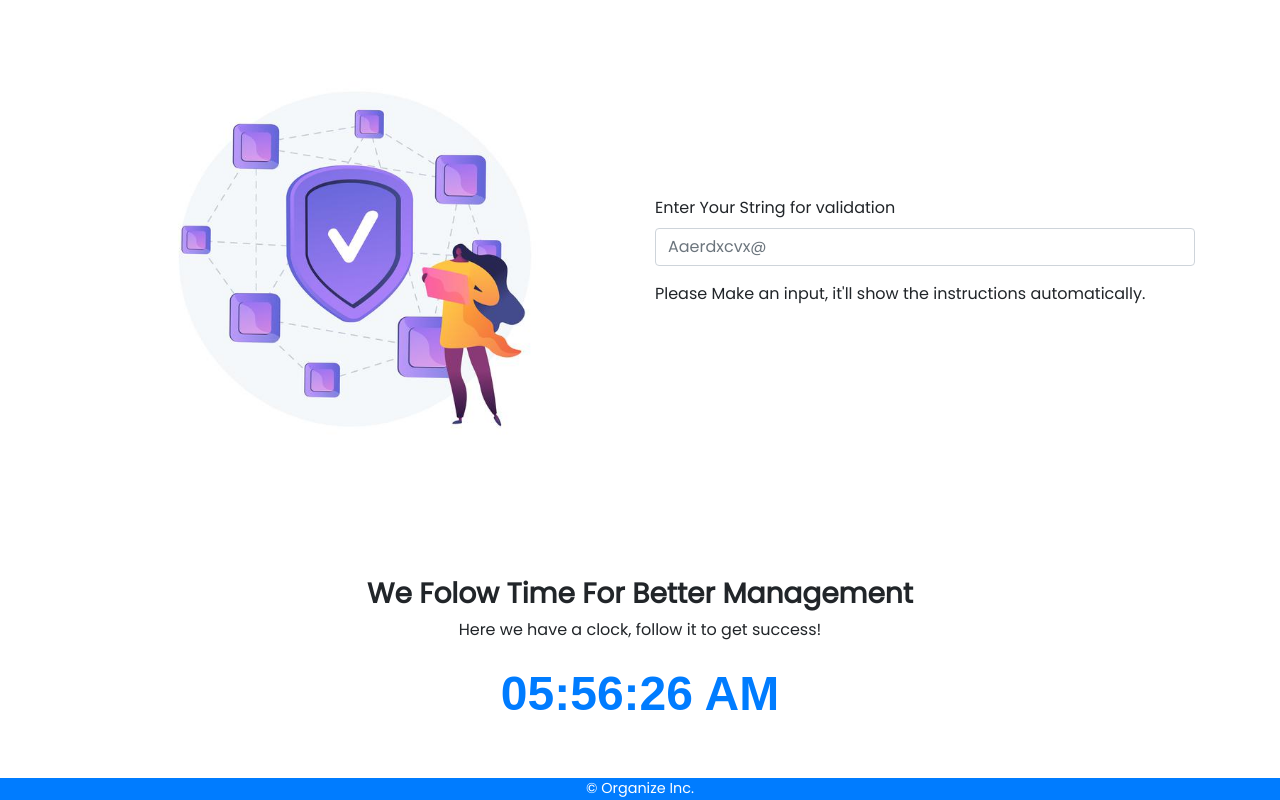
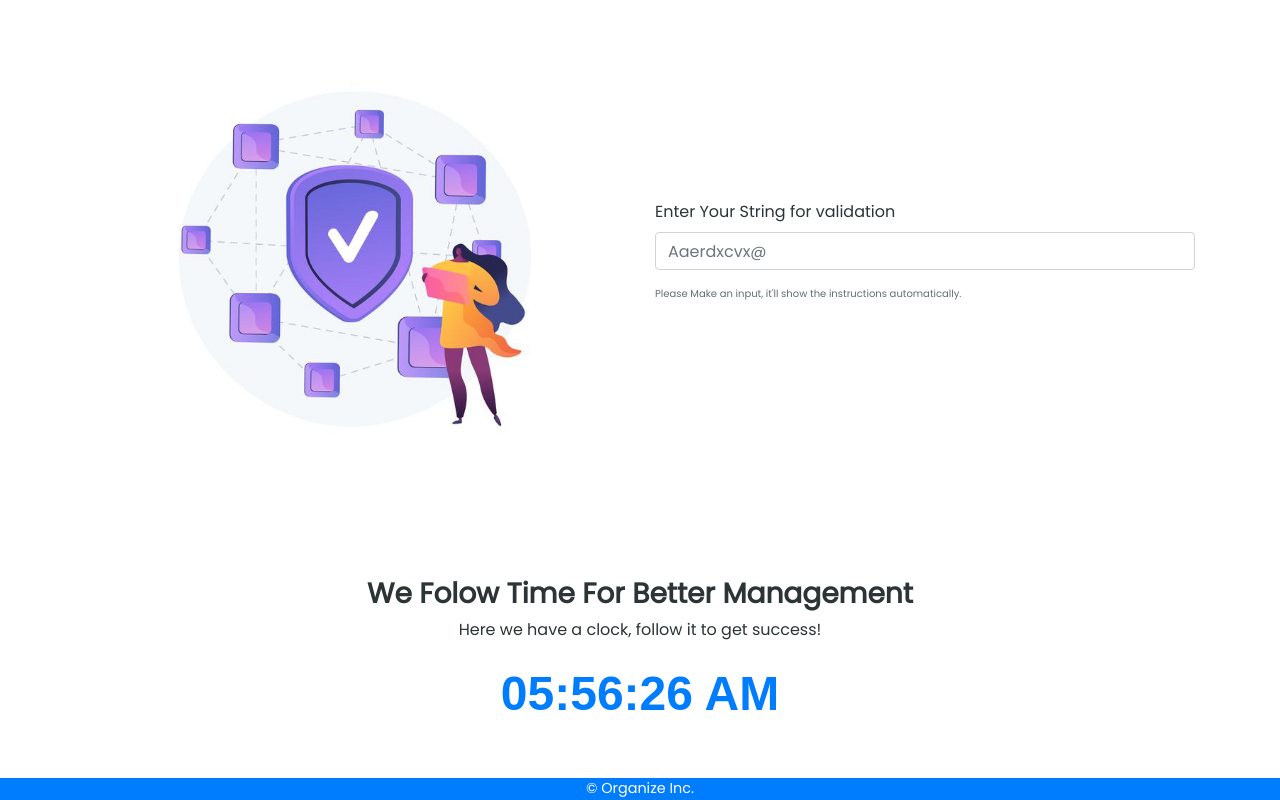
Before and after one commit to akashprasher/Assignment-2, a plain HTML site: page index.html in a window 1280 px wide. Shown: the part 2741-3541 px from the top of the page. Drawn offline with nearby package versions, Linux system fonts and the light colour scheme; a web font is replaced by a local one.

Commit message:
Updating style.css
Signed-off-by: akash prasher <prince.akash.prasher@gmail.com>

```diff
--- a/css/style.css
+++ b/css/style.css
@@ -13,6 +13,7 @@ html {
 
 body {
     font-family: "Poppins", sans-serif;
+    color: #2d3436;
 }
 
 .text-vertical {
@@ -86,6 +87,11 @@ tr:hover {
     color: #007cff;
 }
 
+#caution {
+    color: #636e72;
+    font-size: 10px;
+}
+
 footer {
     background-color: #007cff;
 }
```
